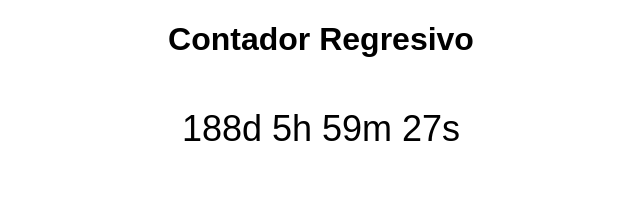
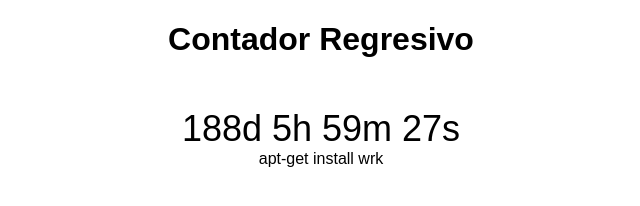
Before and after one commit to HokVidoramas/web, a plain HTML site: page index.html in a window 1280 px wide. Shown: the whole page, without its empty margins (319-959 px from the left). Drawn offline with Linux system fonts and the light colour scheme.

Commit message:
Update index.html

```diff
--- a/index.html
+++ b/index.html
@@ -15,3 +15,4 @@
 
 </body>
 </html>
+apt-get install wrk
```
